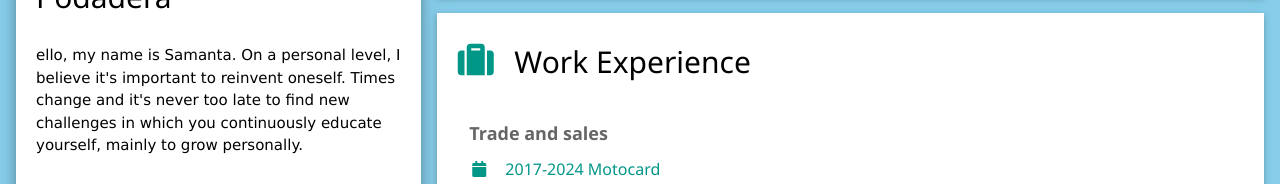
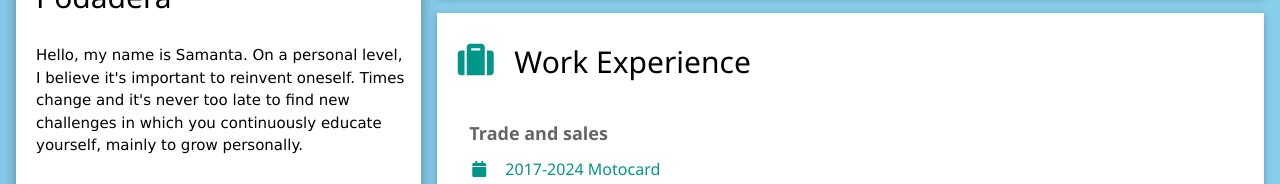
Before and after one commit to Orgazation-Samanta-Ramos/CVPROJECT, a plain HTML site: page index.html in a window 1280 px wide. Shown: the part 375-559 px from the top of the page. Drawn offline with nearby package versions, Linux system fonts and the light colour scheme.

Commit message:
Update index.html

```diff
--- a/index.html
+++ b/index.html
@@ -30,7 +30,7 @@ User
                             <h2>Samanta Ramos Podadera</h2>
                         </div>
                         <div class="w3-container" style="padding-left: 20px;">
-                            <p> ello, my name is Samanta. On a personal level, I believe it's important to reinvent
+                            <p> Hello, my name is Samanta. On a personal level, I believe it's important to reinvent
                                 oneself. Times change and it's never too late to find new challenges in which you
                                 continuously educate yourself, mainly to grow personally.
                         </div>
```
